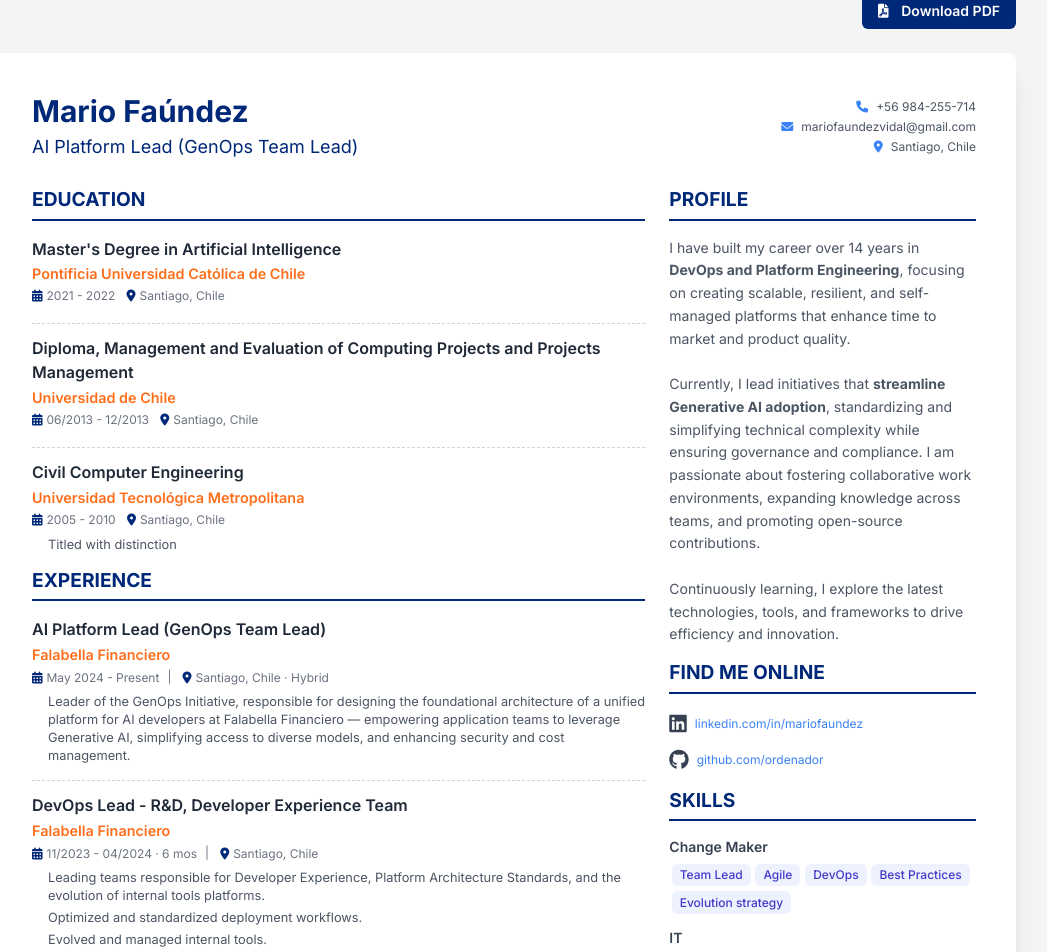
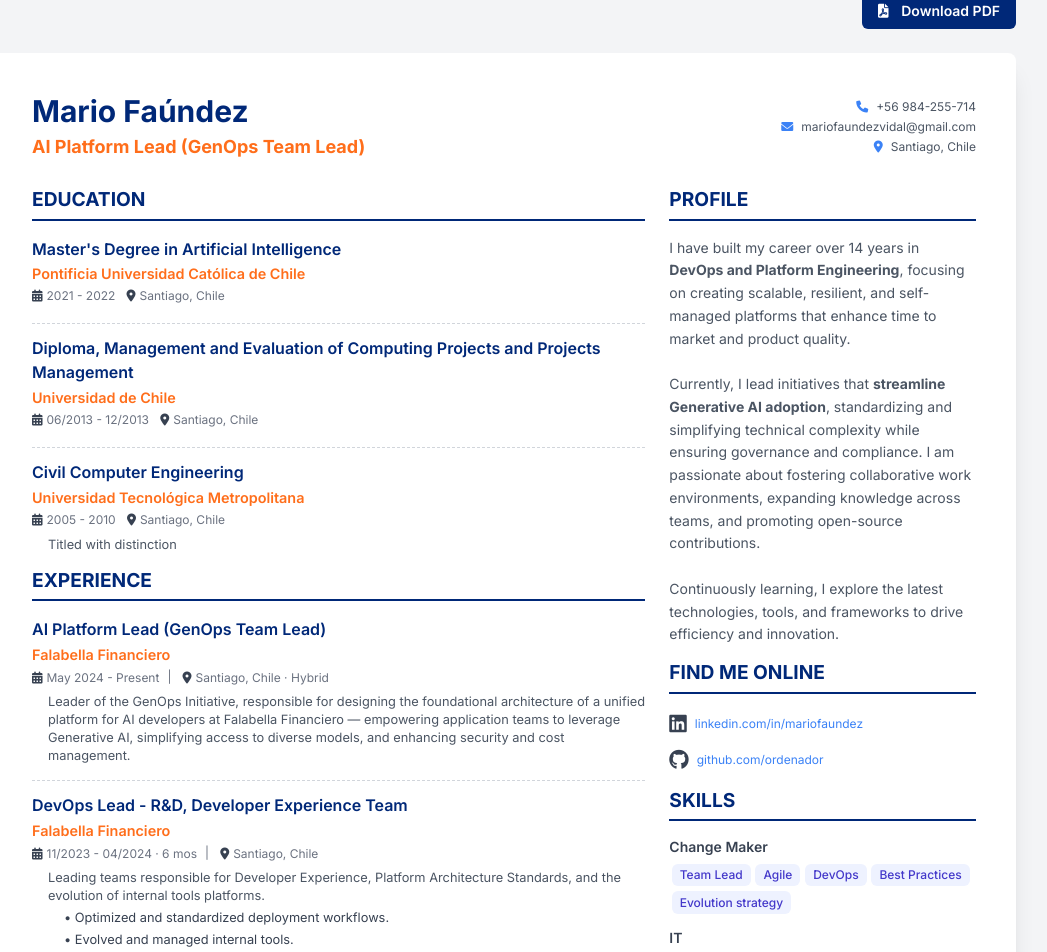
Before and after one commit to ordenador/ordenador.github.io, a React (Vite) app: page / in a window 1280 px wide. Shown: the part 40-992 px from the top of the page, without its empty margins (136-1183 px from the left). Built offline with nearby package versions, Linux system fonts and the light colour scheme.

Commit message:
feat: update style

```diff
--- a/src/components/Experience.jsx
+++ b/src/components/Experience.jsx
@@ -25,7 +25,9 @@ const Experience = () => {
             </p>
             <ul className="description-list">
               {exp.responsibilities.map((resp, idx) => (
-                <li key={idx}>{resp}</li>
+                <li key={idx} className={idx === 0 ? "mb-2" : "ml-4 text-gray-700"}>
+                  {idx === 0 ? resp : `• ${resp}`}
+                </li>
               ))}
             </ul>
           </div>
--- a/src/components/Header.jsx
+++ b/src/components/Header.jsx
@@ -8,7 +8,7 @@ const Header = () => {
     <header className="text-center mb-6 md:text-left md:flex md:items-center md:justify-between pdf-avoid-break">
       <div>
         <h1 className="text-3xl font-bold custom-blue">{personalInfo.name}</h1>
-        <h2 className="text-lg custom-blue mt-1">{personalInfo.title}</h2>
+        <h2 className="text-lg custom-orange mt-1"><strong>{personalInfo.title}</strong></h2>
       </div>
       <div className="mt-4 md:mt-0 text-xs text-gray-600 text-right contact-info">
         <div className="flex items-center justify-center md:justify-end mb-1">
--- a/src/styles/main.css
+++ b/src/styles/main.css
@@ -34,7 +34,7 @@ body {
 .entry-title {
     font-weight: 600;
     font-size: 1rem;
-    color: #1F2937;
+    color: #002878;
     margin-bottom: 0.15rem;
 }
 
@@ -64,7 +64,7 @@ body {
 
 .meta-info i {
     margin-right: 0.25rem;
-    color: #002878;
+    color: #374151;
 }
 
 /* Job type styles */
```
Also changed, not shown: 1 other file (tests, documents, lock files or other folders).
